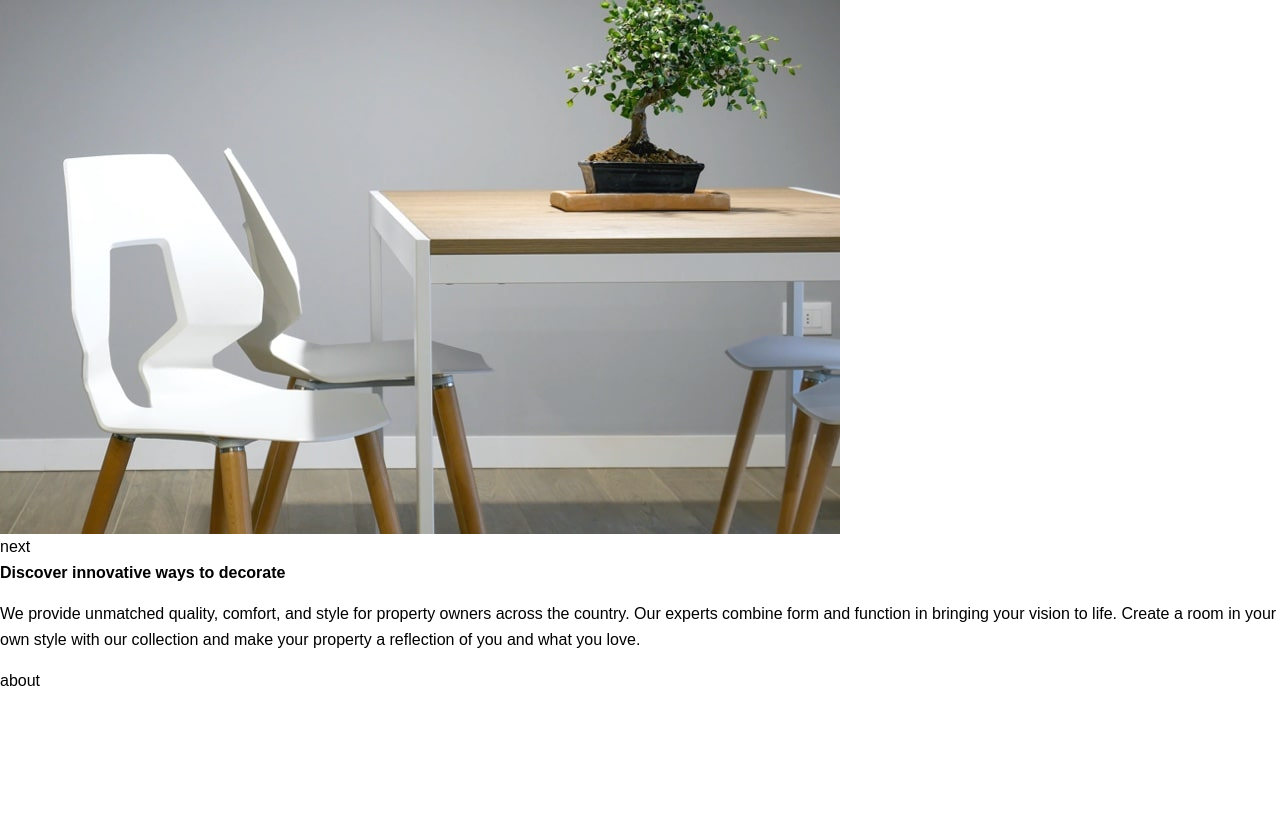
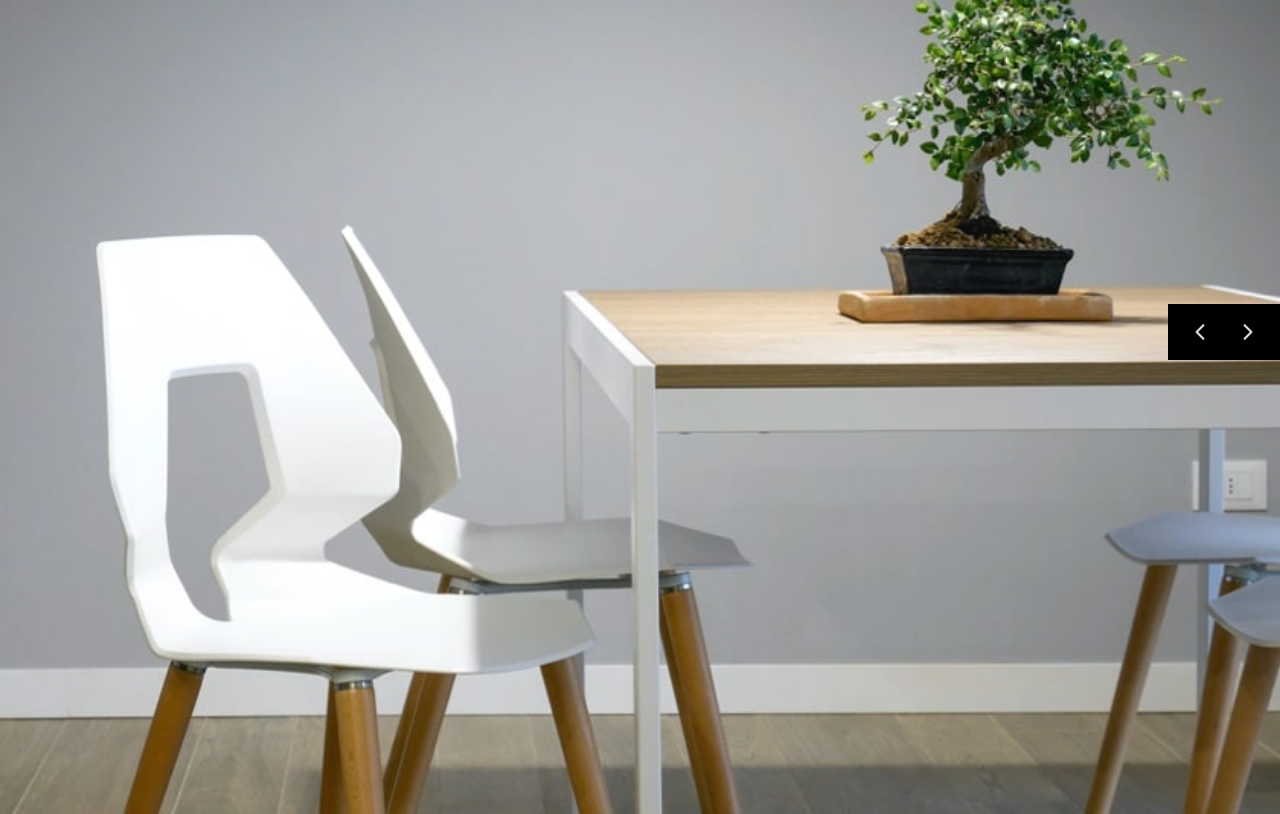
Before and after one commit to rafopm/room-homepage, a Next.js app: page / in a window 1280 px wide. Built offline with nearby package versions, Linux system fonts and the light colour scheme.

Commit message:
update Hero

```diff
--- a/src/app/globals.css
+++ b/src/app/globals.css
@@ -46,6 +46,10 @@ p {
   margin: 0 0 16px;
 }
 
+.filter-white {
+  filter: invert(1);
+}
+
 @media (min-width: 768px) {
   .container {
     padding: 0 32px;
--- a/src/app/page.tsx
+++ b/src/app/page.tsx
@@ -1,4 +1,4 @@
-import Image from "next/image";
+
 import About from "../components/About";
 import Hero from "../components/Hero";
 
--- a/src/components/About.tsx
+++ b/src/components/About.tsx
@@ -1,9 +1,9 @@
 import React from 'react'
 
-const about = () => {
+const About = () => {
   return (
     <div>about</div>
   )
 }
 
-export default about
+export default About
--- a/src/components/Hero.tsx
+++ b/src/components/Hero.tsx
@@ -2,20 +2,23 @@
 import { useState } from 'react'
 
 
-const hero = () => {
+const Hero = () => {
     const slides = [
         {
             image: '/images/desktop-image-hero-1.jpg',
+            imageMobile: '/images/mobile-image-hero-1.jpg',
             title: 'Discover innovative ways to decorate',
             description: 'We provide unmatched quality, comfort, and style for property owners across the country. Our experts combine form and function in bringing your vision to life. Create a room in your own style with our collection and make your property a reflection of you and what you love.',
         },
         {
             image: '/images/desktop-image-hero-2.jpg',
+            imageMobile: '/images/mobile-image-hero-2.jpg',
             title: 'We are available all across the globe',
             description: 'With stores all over the world, it’s easy for you to find forniture for your home or place of business. Locally, we’re in most major cities throughout the country. Find the branch nearest you using our store locator. Any questions? Don’t hesitate to contact us today.',
         },
         {
             image: '/images/desktop-image-hero-3.jpg',
+            imageMobile: '/images/mobile-image-hero-3.jpg',
             title: 'Manufactured with the best materials',
             description: 'Our modern forniture store provide a high level of quality. Our company has invested in advanced technology to ensure that every product is made as perfect and as consistent as possible. With three decades of experience in this industry, we understand what customers want for their home and office.',
         },
@@ -32,13 +35,18 @@ const hero = () => {
     }
     return (
         <div>
-            <div>
-                <div>
-                    <img src={slides[activeSlide].image} alt={slides[activeSlide].title} />
-                </div>
-                <div>
-                    <button onClick={prevSlide}></button>
-                    <button onClick={nextSlide}>next</button>
+            <div className='h-[360px] relative'>
+
+                <picture>
+                    <source srcSet={slides[activeSlide].imageMobile} media="(max-width: 768px)" />
+                    <source srcSet={slides[activeSlide].image} media="(min-width: 769px)" />
+                    <img className="w-full" src={slides[activeSlide].image} alt={slides[activeSlide].title} />
+                </picture>
+
+
+                <div className='absolute bottom-0 right-0 w-[112px] h-[56px] bg-black flex justify-center items-center gap-6'>
+                    <button onClick={prevSlide} ><img className='filter-white h-6' src="/images/icon-arrow-left.svg" alt="" /></button>
+                    <button onClick={nextSlide}><img className='filter-white  h-6' src="/images/icon-arrow-right.svg" alt="" /></button>
                 </div>
 
             </div>
@@ -51,4 +59,4 @@ const hero = () => {
     )
 }
 
-export default hero
+export default Hero
```
Also changed, not shown: public/images/icon-arrow-left.svg (added), public/images/icon-arrow-right.svg (added).
